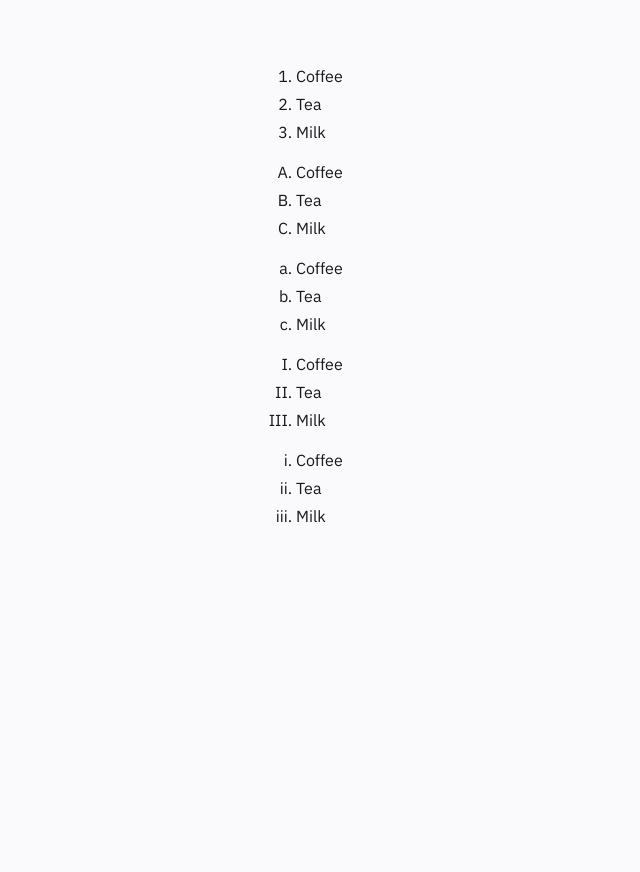
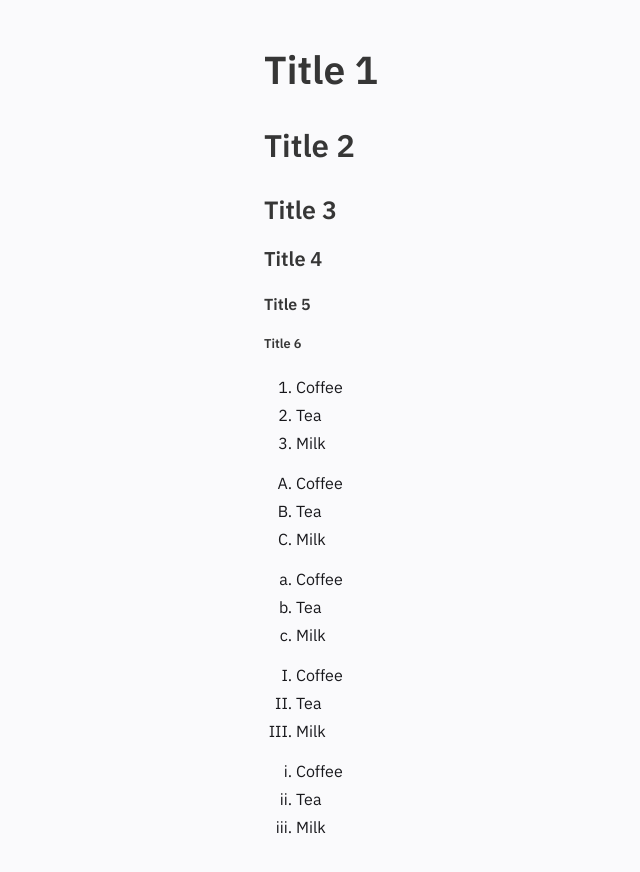
Before and after one commit to asimkt/notes_garden, a website: page src/pages/notes_extra_content.html in a window 1280 px wide. Shown: the whole page, without its empty margins (74-714 px from the left). Before the commit the page ends 800 px from the top, so only its background shows below. Drawn offline with Linux system fonts and the light colour scheme.

Commit message:
feat: add typescale

```diff
--- a/src/_sass/_custom.scss
+++ b/src/_sass/_custom.scss
@@ -4,8 +4,39 @@
     padding-left: 1em;
     padding-right: 1em;
 }
+
 a.tag:hover {
     border: $border;
     text-decoration: none;
     color: $link;
 }
+
+// Titles using major third
+.title.is-1 {
+    // font-size: 2.488rem;
+    font-size: 2.441rem;
+}
+.title.is-2 {
+    // font-size: 2.074rem;
+    font-size: 1.953rem;
+}
+.title.is-3 {
+    // font-size: 1.728rem;
+    font-size: 1.563rem;
+}
+.title.is-4 {
+    // font-size: 1.44rem;
+    font-size: 1.25rem;
+}
+.title.is-5 {
+    // font-size: 1.2rem;
+    font-size: 1rem;
+}
+.title.is-6 {
+    // font-size: 1rem;
+    font-size: 0.8rem;
+}
+.title.is-7 {
+    // font-size: 0.833rem;
+    font-size: 0.64rem;
+}
--- a/src/pages/notes_extra_content.html
+++ b/src/pages/notes_extra_content.html
@@ -17,6 +17,12 @@
     <div class="columns is-centered">
       <div class="column is-half">
         <div class="content">
+          <h1 class="title is-1">Title 1</h1>
+          <h2 class="title is-2">Title 2</h2>
+          <h3 class="title is-3">Title 3</h3>
+          <h4 class="title is-4">Title 4</h4>
+          <h5 class="title is-5">Title 5</h5>
+          <h6 class="title is-6">Title 6</h6>
           <ol type="1">
             <li>Coffee</li>
             <li>Tea</li>
```
Also changed, not shown: css/main.css.
